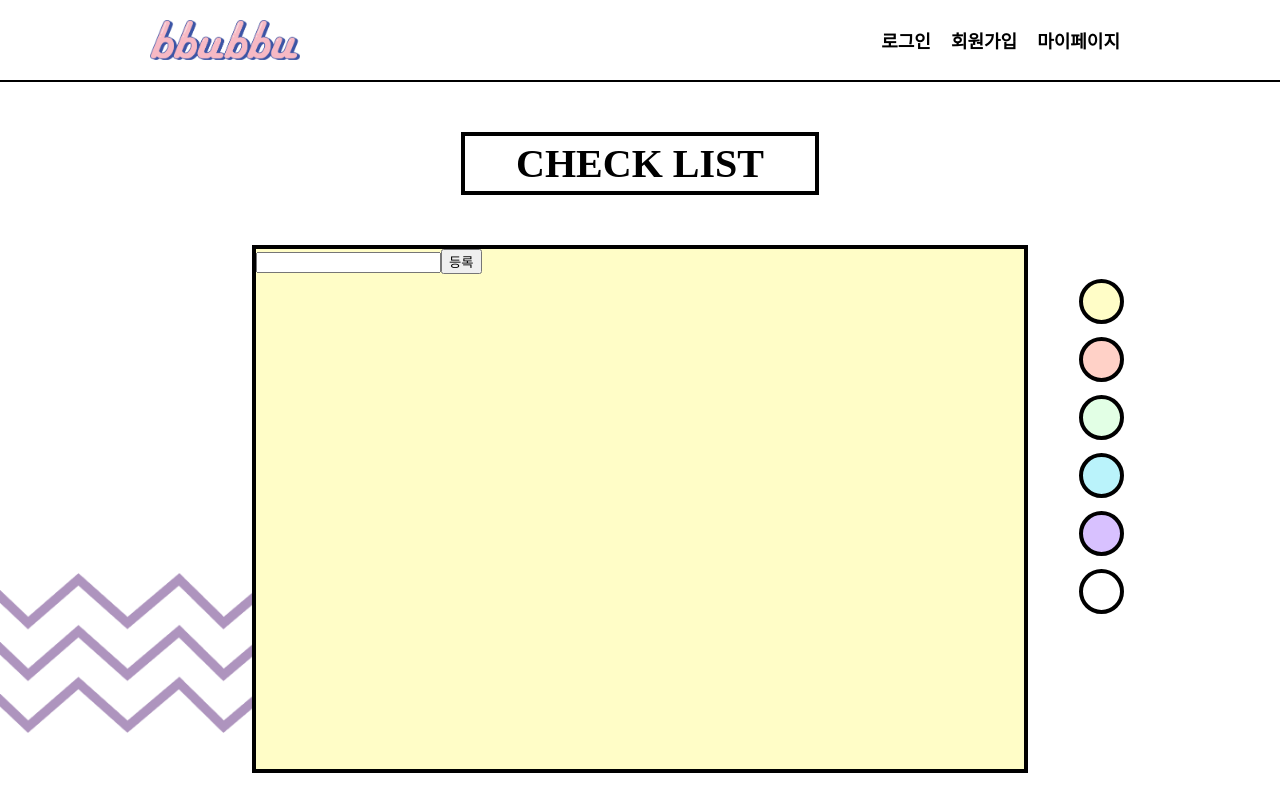
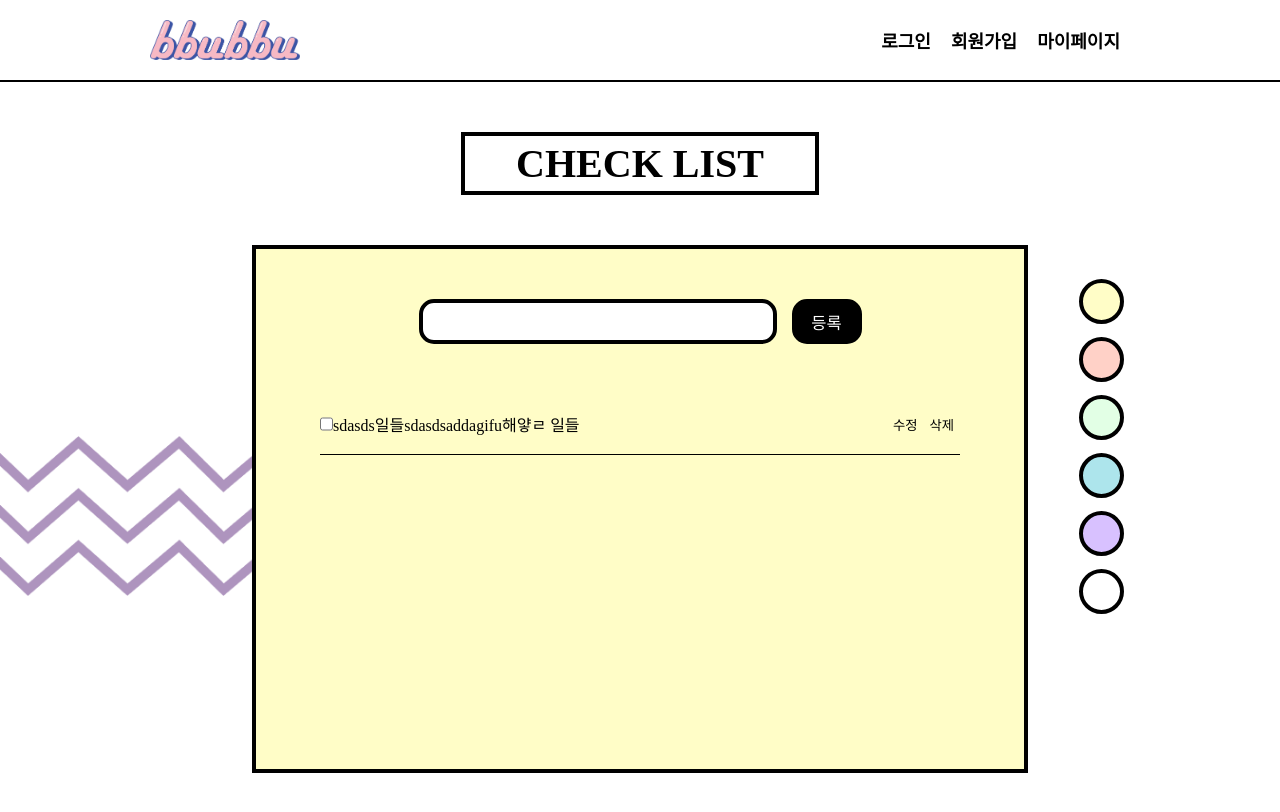
Before and after one commit to bbubbuC/bbubbu, a Next.js app: page /CheckList in a window 1280 px wide. Shown: the top 812 px of the page. Built offline with nearby package versions, Linux system fonts and the light colour scheme.

Commit message:
feat:input

```diff
--- a/pages/CheckList.js
+++ b/pages/CheckList.js
@@ -11,14 +11,32 @@ const CheckList = () => {
       <div className="H1">CHECK LIST</div>
       {/* <h1 style={{color:"red"}}>sdsad</h1> */}
       <section ref={note} className={styles.note}>
-        <input type="text"/>
-        <input type="submit" value="등록"/>
+        <form>
+          <input type="text" className={styles.textInput}/>
+          <input type="submit" value="등록" className={styles.submitInput}/>
+        </form>
+
+        <div className={styles.textBox}>
+
+          <div className={styles.textList}>
+            <div className={styles.check}>
+              <input type="checkbox"/>
+              <p>sdasds일들sdasdsaddagifu해얗ㄹ 일들</p>
+            </div>
+            <div className={styles.btnBox}>
+              <button>수정</button>
+              <button>삭제</button>
+            </div>
+          </div>
+
+        </div>
+
 
         <div className={styles.buttonBox}>
           <button onClick={()=>{note.current.style="background:#FFFDC7"}}></button>
           <button onClick={()=>{note.current.style="background:#FFD1C7"}}></button>
           <button onClick={()=>{note.current.style="background:#E2FFE5"}}></button>
-          <button onClick={()=>{note.current.style="background:#BAF3FB"}}></button>
+          <button onClick={()=>{note.current.style="background:#ade5ec"}}></button>
           <button onClick={()=>{note.current.style="background:#D8C1FF"}}></button>
           <button onClick={()=>{note.current.style="background:#FFFFFF"}}></button>
         </div>
--- a/pages/Community.js
+++ b/pages/Community.js
@@ -3,7 +3,9 @@ import styles from '@/styles/community.module.scss'
 
 const community = () => {
   return (
-    <div>community</div>
+    <>
+      <div className="H1">COMMUNITY</div>
+    </>
   )
 }
 
--- a/styles/checkList.module.scss
+++ b/styles/checkList.module.scss
@@ -7,6 +7,73 @@ section.note{
     background-color: #FFFDC7;
     margin: 50px auto 0px auto;
     position: relative;
+    form{
+        display: flex;
+        justify-content: center;
+        margin: 50px 0;
+
+        input.textInput{
+            width: 340px;
+            border: $border;
+            border-radius: 15px;
+            margin-right: 15px;
+            padding: 0px 5px;
+        }
+        input.submitInput{
+            width: 70px;
+            height: 45px;
+            border: $border;
+            border-radius: 15px;
+            background-color: #000;
+            color: #FFFFFF;
+            font-size: 16.5px;
+        }
+    }
+
+
+    div.textBox{
+        width: 50vw;
+        height: 45vh;
+        overflow-y: auto;
+        margin: 0px auto;
+
+        &::-webkit-scrollbar {
+            width: 7px;  /* 스크롤바의 너비 */
+        }
+        &::-webkit-scrollbar-thumb {
+            height: 10px; /* 스크롤바의 길이 */
+            background: #000000; /* 스크롤바의 색상 */
+
+            border-radius: 10px;
+        }
+        &::-webkit-scrollbar-track {
+            background: rgba(247, 250, 255, 0.393);  /*스크롤바 뒷 배경 색상*/
+        }
+    }
+
+
+
+
+    div.textList{
+
+        padding: 18px 0;
+        display: flex;
+        justify-content: space-between;
+        border-bottom: 1px solid #000;
+
+        div.check{
+            display: flex;
+        }
+        div.btnBox{
+            display: flex;
+
+            button{
+                border: none;
+                background-color: transparent;
+            }
+        }
+    }
+
     div.buttonBox{
         display: flex;
         flex-direction: column;
@@ -21,7 +88,7 @@ section.note{
             margin-bottom: 13px;
             transition: 300ms;
             &:hover{
-                transform: scale(1.05);
+                transform: scale(1.08);
             }
             &:nth-child(1){
                 background-color: #FFFDC7;
@@ -33,7 +100,7 @@ section.note{
                 background-color: #E2FFE5;
             }
             &:nth-child(4){
-                background-color: #BAF3FB;
+                background-color: #ade5ec;
             }
             &:nth-child(5){
                 background-color: #D8C1FF;
@@ -48,7 +115,7 @@ section.note{
 
 
 div.line{
-    position: relative;
+    position: absolute;
     bottom: 200px;
     z-index: -1;
 }
--- a/styles/common.scss
+++ b/styles/common.scss
@@ -1,7 +1,8 @@
 $border: 4px solid #000;
 
 //초기화 css
-body, html, p ,main{
+body, html, p ,main, input, b, a, ul, li, div, h1, h2,
+h4, h5, h6, section, article{
     margin: 0;
     padding: 0;
 }
@@ -38,6 +39,22 @@ ul, li{
     border-bottom: 2px solid #000;
 }
 
+//scrollbar
+body::-webkit-scrollbar {
+    width: 10px;  /* 스크롤바의 너비 */
+}
+
+body::-webkit-scrollbar-thumb {
+    height: 10vh; /* 스크롤바의 길이 */
+    background: #df9df2; /* 스크롤바의 색상 */
+    border-radius: 10px;
+}
+
+body::-webkit-scrollbar-track {
+    background: #f4cdff00;  /*스크롤바 뒷 배경 색상*/
+}
+
+
 div.H1{
     width: 350px;
     height: 55px;
```
